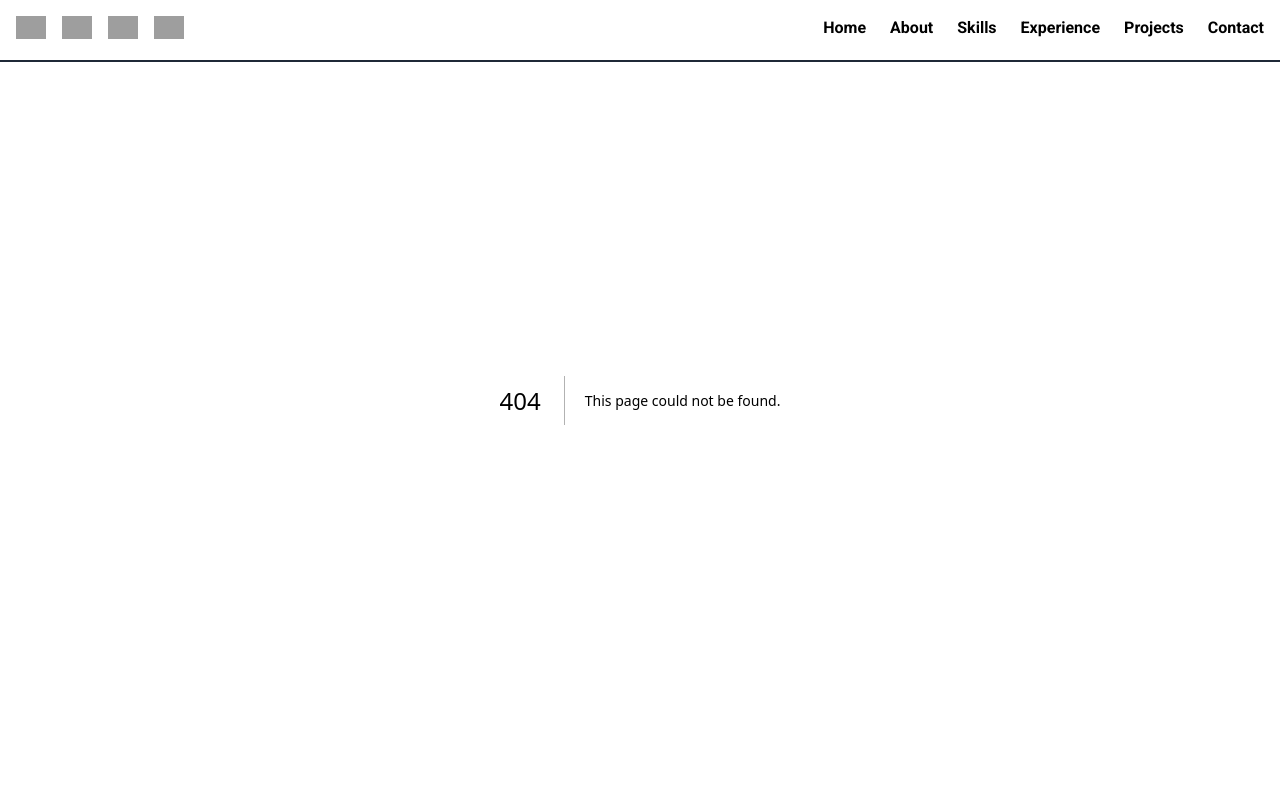
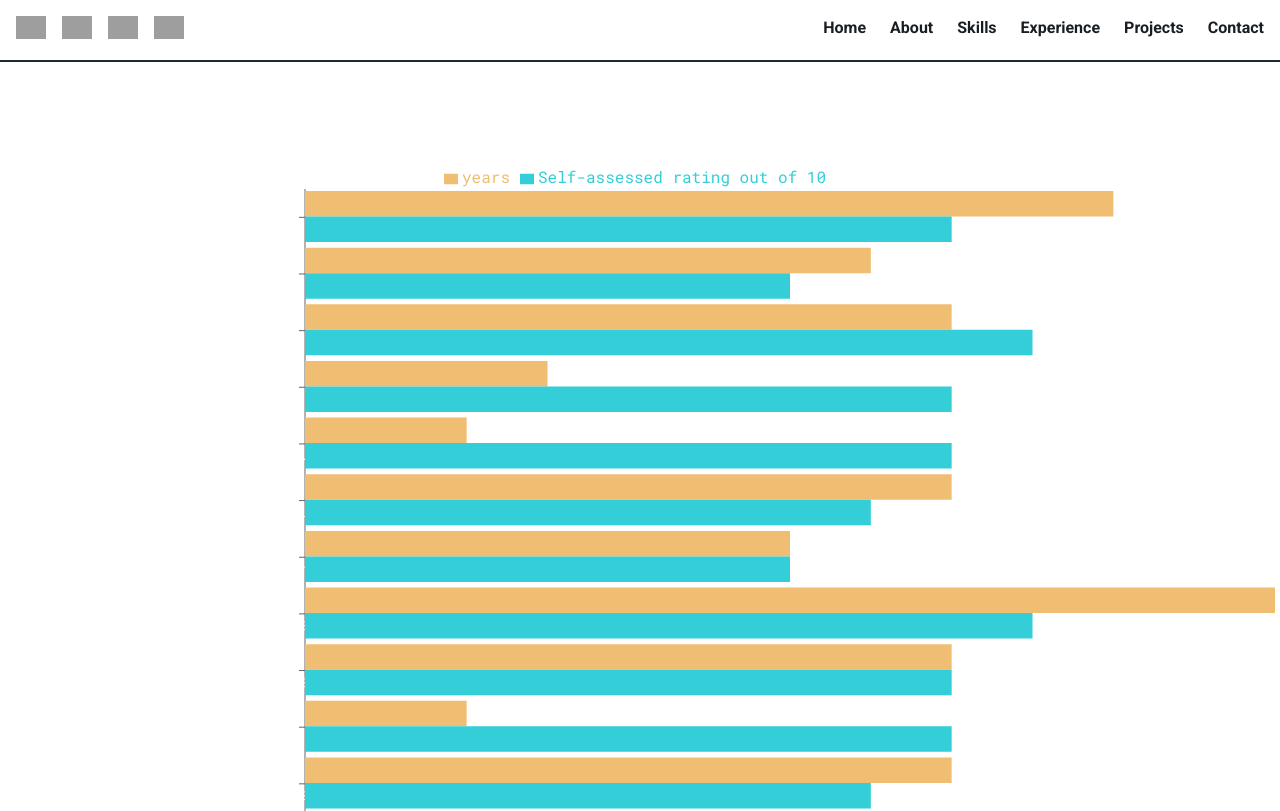
Before and after one commit to bensbits91/portfolio-2025-nextjs-js-tailwind, a Next.js app: page /aaa-chart-test in a window 1280 px wide. Before the commit this address had no page. Shown: the top 811 px of the page. Built offline with nearby package versions, Linux system fonts and the light colour scheme; grey boxes are pictures that could not be loaded.

Commit message:
install recharts; working POC - bar chart - skills with years and rating

```diff
--- /dev/null
+++ b/app/aaa-chart-test/page.js
@@ -0,0 +1,12 @@
+import { BarChart, LineChart } from '@/app/components/charts';
+
+const Asdf = () => {
+   return (
+      <div className='mt-40'>
+         <BarChart />
+         {/* <LineChart /> */}
+      </div>
+   );
+};
+
+export default Asdf;
--- /dev/null
+++ b/app/components/charts/BarChart.js
@@ -0,0 +1,120 @@
+'use client';
+import dynamic from 'next/dynamic';
+import {
+   Bar,
+   XAxis,
+   YAxis,
+   CartesianGrid,
+   Tooltip,
+   Legend,
+   ResponsiveContainer
+} from 'recharts';
+const BarChart = dynamic(
+   () => import('recharts').then(recharts => recharts.BarChart),
+   { ssr: false }
+);
+
+import { skills } from '@/app/data';
+console.log('bb ~ skills:', skills);
+
+// const data = [
+//    {
+//       name: 'Page A',
+//       uv: 4000,
+//       pv: 2400
+//    },
+//    {
+//       name: 'Page B',
+//       uv: 3000,
+//       pv: 1398
+//    },
+//    {
+//       name: 'Page C',
+//       uv: 2000,
+//       pv: 9800
+//    },
+//    {
+//       name: 'Page D',
+//       uv: 2780,
+//       pv: 3908
+//    },
+//    {
+//       name: 'Page E',
+//       uv: 1890,
+//       pv: 4800
+//    },
+//    {
+//       name: 'Page F',
+//       uv: 2390,
+//       pv: 3800
+//    },
+//    {
+//       name: 'Page G',
+//       uv: 3490,
+//       pv: 4300
+//    }
+// ];
+
+const CustomizedTooltip = ({ active, payload, label }) => {
+   if (active) {
+      const { name, years, rating } = payload[0].payload;
+      return (
+         <div className="custom-tooltip bg-[--bb-dark-gray] p-4">
+            <p className="label">{`${name}`}</p>
+            <p className="desc">Years: {years}</p>
+            <p className="desc">Rating: {rating}</p>
+         </div>
+      );
+   }
+
+   return null;
+};
+
+const CustomizedLabel = ({ x, y, stroke, value }) => {
+   return (
+      <text x={x} y={y} dy={-4} fill="white" fontSize={12} textAnchor="middle">
+         asdf {value}
+      </text>
+   );
+};
+
+const CustomizedTick = ({ x, y, stroke, payload }) => {
+   console.log('bb ~ payload:', payload); // todo: can we show the icon here?
+   return (
+      <text x={x} y={y} dy={16} fill="white" fontSize={12} textAnchor="middle">
+         {payload.value}
+      </text>
+   );
+};
+
+const MyBarChart = () => (
+   <ResponsiveContainer width="100%" height={2500}>
+      <BarChart
+         layout="vertical"
+         width={1000}
+         height={1500}
+         data={skills}
+         barGap={140}
+         barSize={100}>
+         {/* <CartesianGrid strokeDasharray="3 3" /> */}
+         <Legend verticalAlign="top" />
+         <XAxis dataKey="years" type="number" />
+         <XAxis dataKey="rating" type="number" />
+         <YAxis
+            width={300}
+            type="category"
+            dataKey="name"
+            tick={<CustomizedTick />}
+         />
+         <Tooltip content={<CustomizedTooltip />} />
+         <Bar dataKey="years" fill="var(--bb-yellow)" />
+         <Bar
+            dataKey="rating"
+            name="Self-assessed rating out of 10"
+            fill="var(--bb-teal)"
+         />
+      </BarChart>
+   </ResponsiveContainer>
+);
+
+export default MyBarChart;
--- /dev/null
+++ b/app/components/charts/LineChart.js
@@ -0,0 +1,27 @@
+'use client';
+import dynamic from 'next/dynamic';
+import { /* LineChart,  */ Line } from 'recharts';
+const LineChart = dynamic(
+   () => import('recharts').then(recharts => recharts.LineChart),
+   { ssr: false }
+);
+
+const data = [
+   { name: 'Page A', uv: 400, pv: 2400, amt: 2400 },
+   { name: 'Page B', uv: 300, pv: 4567, amt: 2400 },
+   { name: 'Page C', uv: 200, pv: 1398, amt: 2400 },
+   { name: 'Page D', uv: 278, pv: 3908, amt: 2400 },
+   { name: 'Page E', uv: 189, pv: 4800, amt: 2400 },
+   { name: 'Page F', uv: 239, pv: 3800, amt: 2400 },
+   { name: 'Page G', uv: 349, pv: 4300, amt: 2400 }
+];
+
+const MyChart = () => {
+   return (
+      <LineChart id="my-chart" width={400} height={400} data={data}>
+         <Line type="monotone" dataKey="uv" stroke="#8884d8" />
+      </LineChart>
+   );
+};
+
+export default MyChart;
--- /dev/null
+++ b/app/components/charts/index.js
@@ -0,0 +1,2 @@
+export { default as LineChart } from './LineChart';
+export { default as BarChart } from './BarChart';
--- a/app/data.js
+++ b/app/data.js
@@ -402,7 +402,7 @@ export const skills = [
       name: 'RESTful APIs',
       icon: '/rest.svg',
       cloudinary: 'rest_vt3dwy',
-      years: 15,
+      years: 12,
       rating: 8,
       haveUsedProfessionally: true,
       haveUsedForFun: true,
--- a/package.json
+++ b/package.json
@@ -16,6 +16,7 @@
     "nodemailer": "^6.10.0",
     "react": "^19.0.0",
     "react-dom": "^19.0.0",
+    "recharts": "^2.15.1",
     "validator": "^13.12.0"
   },
   "devDependencies": {
```
Also changed, not shown: 1 other file (tests, documents, lock files or other folders).
